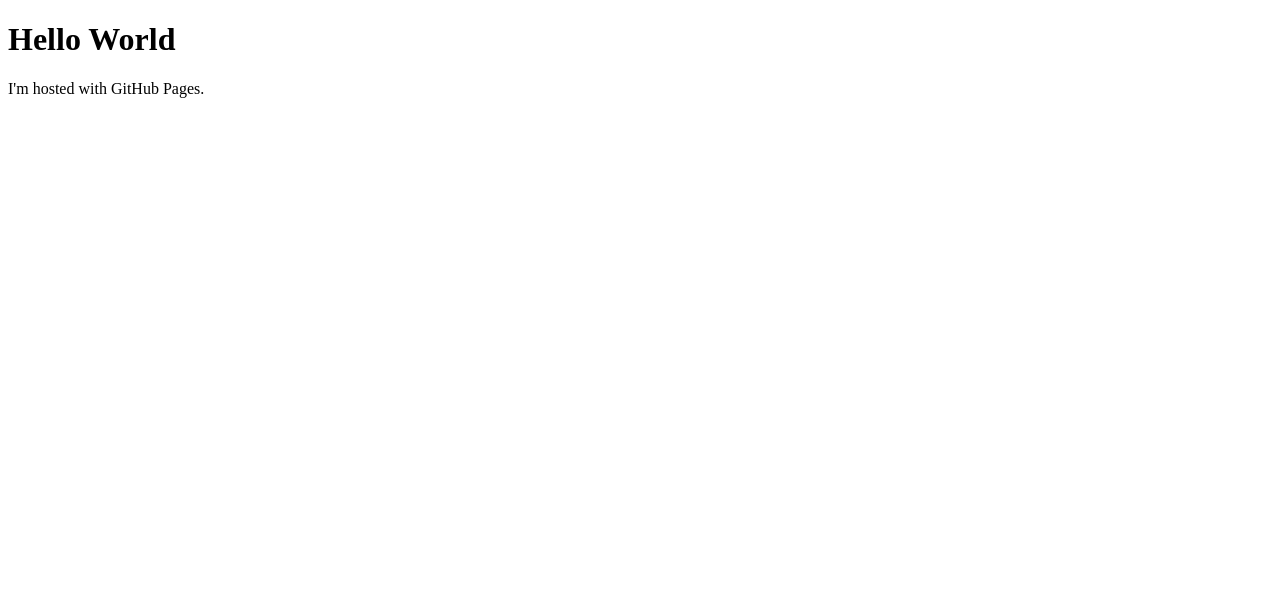
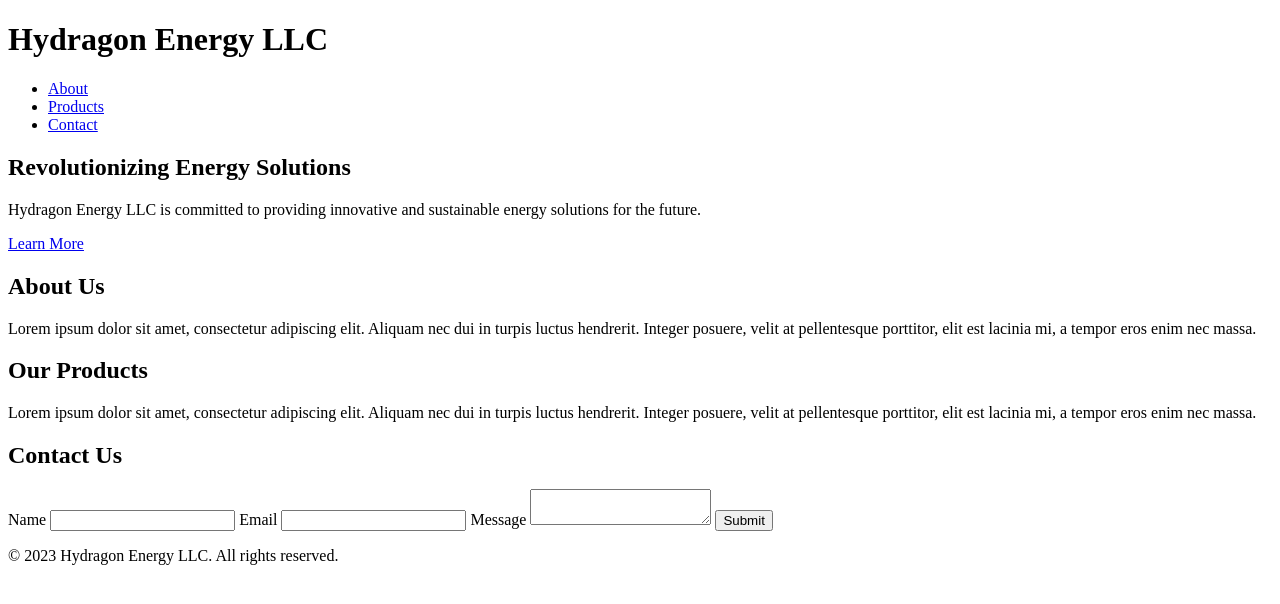
Before and after one commit to HydragonEnergy/HydragonEnergy.github.io, a plain HTML site: page index.html in a window 1280 px wide. Drawn offline with Linux system fonts and the light colour scheme.

Commit message:
web template update

```diff
--- a/index.html
+++ b/index.html
@@ -1,7 +1,56 @@
 <!DOCTYPE html>
-<html>
+<html lang="en">
+<head>
+    <meta charset="UTF-8">
+    <meta name="viewport" content="width=device-width, initial-scale=1.0">
+    <meta http-equiv="X-UA-Compatible" content="ie=edge">
+    <title>Hydragon Energy LLC</title>
+</head>
 <body>
-<h1>Hello World</h1>
-<p>I'm hosted with GitHub Pages.</p>
+    <header>
+        <h1>Hydragon Energy LLC</h1>
+        <nav>
+            <ul>
+                <li><a href="#about">About</a></li>
+                <li><a href="#products">Products</a></li>
+                <li><a href="#contact">Contact</a></li>
+            </ul>
+        </nav>
+    </header>
+
+    <main>
+        <section id="hero">
+            <h2>Revolutionizing Energy Solutions</h2>
+            <p>Hydragon Energy LLC is committed to providing innovative and sustainable energy solutions for the future.</p>
+            <a href="#about" class="cta">Learn More</a>
+        </section>
+
+        <section id="about">
+            <h2>About Us</h2>
+            <p>Lorem ipsum dolor sit amet, consectetur adipiscing elit. Aliquam nec dui in turpis luctus hendrerit. Integer posuere, velit at pellentesque porttitor, elit est lacinia mi, a tempor eros enim nec massa.</p>
+        </section>
+
+        <section id="products">
+            <h2>Our Products</h2>
+            <p>Lorem ipsum dolor sit amet, consectetur adipiscing elit. Aliquam nec dui in turpis luctus hendrerit. Integer posuere, velit at pellentesque porttitor, elit est lacinia mi, a tempor eros enim nec massa.</p>
+        </section>
+
+        <section id="contact">
+            <h2>Contact Us</h2>
+            <form action="submit-form.php" method="post">
+                <label for="name">Name</label>
+                <input type="text" id="name" name="name" required>
+                <label for="email">Email</label>
+                <input type="email" id="email" name="email" required>
+                <label for="message">Message</label>
+                <textarea id="message" name="message" required></textarea>
+                <button type="submit">Submit</button>
+            </form>
+        </section>
+    </main>
+
+    <footer>
+        <p>&copy; 2023 Hydragon Energy LLC. All rights reserved.</p>
+    </footer>
 </body>
 </html>
```
